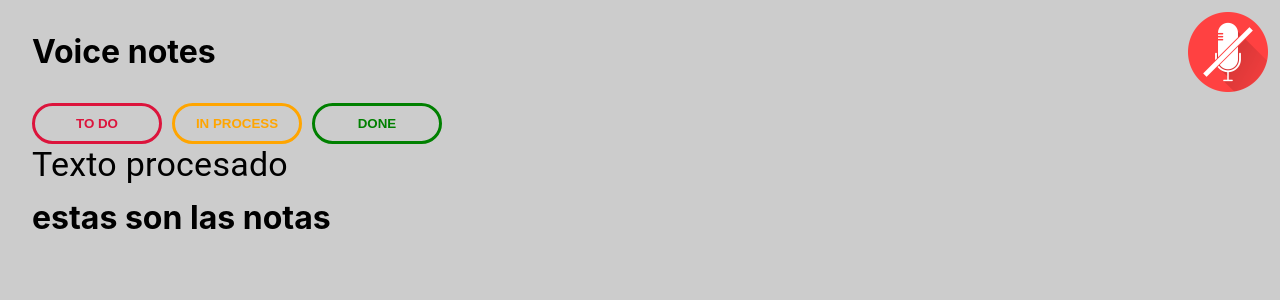
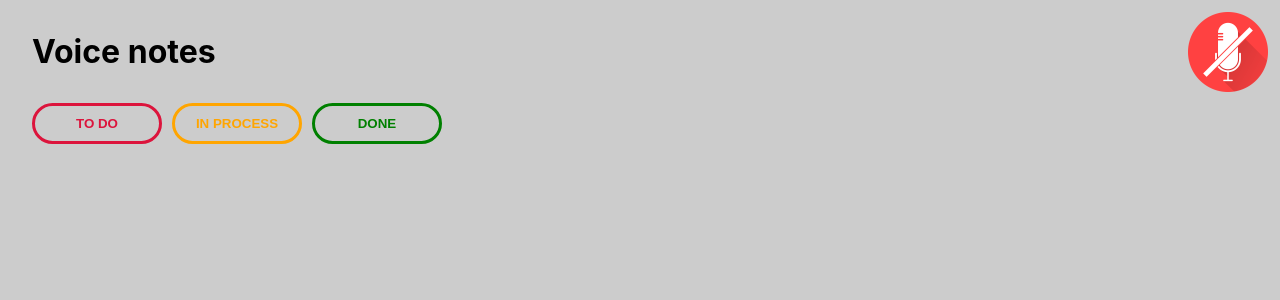
Before and after one commit to javierloba/voice_recognition, a React (Create React App) app: page / in a window 1280 px wide. Shown: the top 300 px of the page. Built offline with nearby package versions, Linux system fonts and the light colour scheme.

Commit message:
Notes logic
Created the onClick logic to save the voice notes in an array for each button (todo, inprocess & done).

```diff
--- a/src/App.js
+++ b/src/App.js
@@ -8,7 +8,7 @@ import DisplayNotes from './components/DisplayNotes'
 
 // Inicialización del reconocimiento de voz
 const SpeechRecognition = window.SpeechRecognition || window.webkitSpeechRecognition
-const mic = new SpeechRecognition
+const mic = new SpeechRecognition()
 
 // Configuración del reconocimiento de voz
 mic.continous = true; // Si es false devuelve todo cuando acabamos
@@ -18,7 +18,25 @@ mic.lang="es-ES"; // Idioma
 function App() {
 
     const [isListening, setIslistening] = useState(false)
-    const [notes, setNotes] = useState(null)
+
+    const [note, setNote] = useState(null)
+
+    const [savedNotestodo, setSavedNotestodo] = useState([]);
+    const [savedNotesinprocess, setSavedNotesinprocess] = useState([]);
+    const [savedNotesdone, setSavedNotesdone] = useState([]);
+
+    const savedNotes = [
+        {
+            group: "todo",
+            name: savedNotestodo,
+        }, {
+            group: "inprocess",
+            name: savedNotesinprocess,
+        }, {
+            group: "done",
+            name: savedNotesdone,
+        }
+    ]
 
     // Ahora la funcionalidad del micrófono con useEffect
     useEffect(() => {
@@ -39,15 +57,17 @@ function App() {
                 console.log("Stopped the microphone on Click")
             }
         }
+
         mic.onstart = () => {
             console.log("Microphone is on");
         }
+
         mic.onresult = (event) => {
             const transcript = Array.from(event.results)
             .map(result => result[0])
             .map(result => result.transcript).join("");
             console.log(transcript)
-            setNotes(transcript)
+            setNote(transcript)
             mic.onerror = (event) => console.log(event.error)
         }
     }
@@ -67,19 +87,26 @@ function App() {
                 </IconButton>
             </div>
             {/* Este lo creamos con styled components */}
-            <NeonButton status="todo">
+            <NeonButton status="todo" onClick={() => {
+                setSavedNotestodo([...savedNotestodo, note])
+            }}>
                 To do
             </NeonButton>
-            <NeonButton status="inprocess">
+            <NeonButton status="inprocess" onClick={() => {
+                setSavedNotesinprocess([...savedNotesinprocess, note])
+            }}>
                 In process
             </NeonButton>
-            <NeonButton status="done">
+            <NeonButton status="done" onClick={() => {
+                setSavedNotesdone([...savedNotesdone, note])
+            }}>
                 Done
             </NeonButton>
             <Typography variant="h4" component="h2" gutterBottom>
-                Texto procesado
+                {console.log(savedNotes)}
+                {note}
             </Typography>
-            <DisplayNotes />
+            <DisplayNotes data={ savedNotes } />
         </div>
     </>
     );
--- a/src/components/DisplayNotes.js
+++ b/src/components/DisplayNotes.js
@@ -1,9 +1,9 @@
 import React from 'react'
 
-const DisplayNotes = () => {
+const DisplayNotes = ({data}) => {
     return (
         <div>
-            <h1>estas son las notas</h1>
+
         </div>
     )
 }
```
